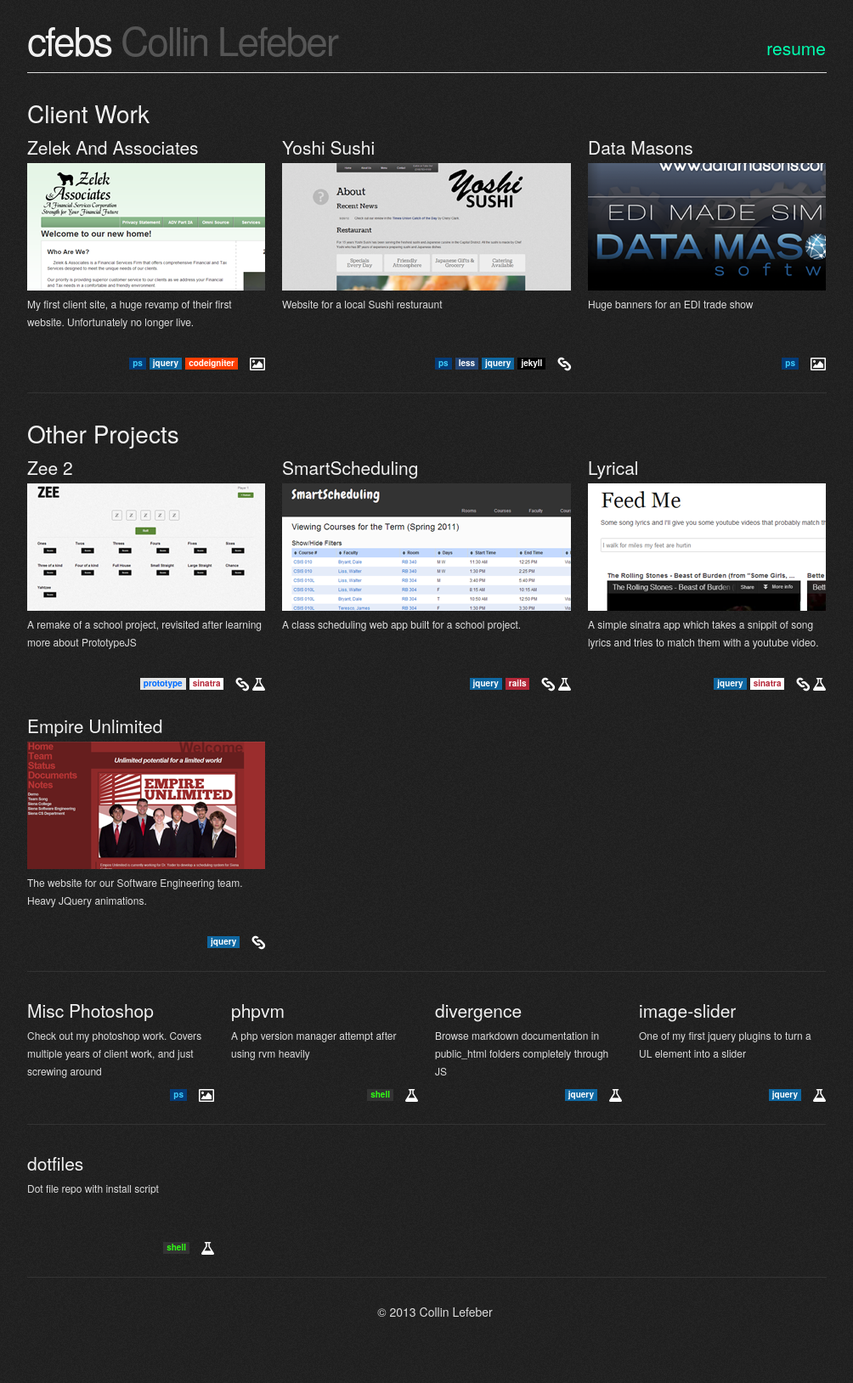
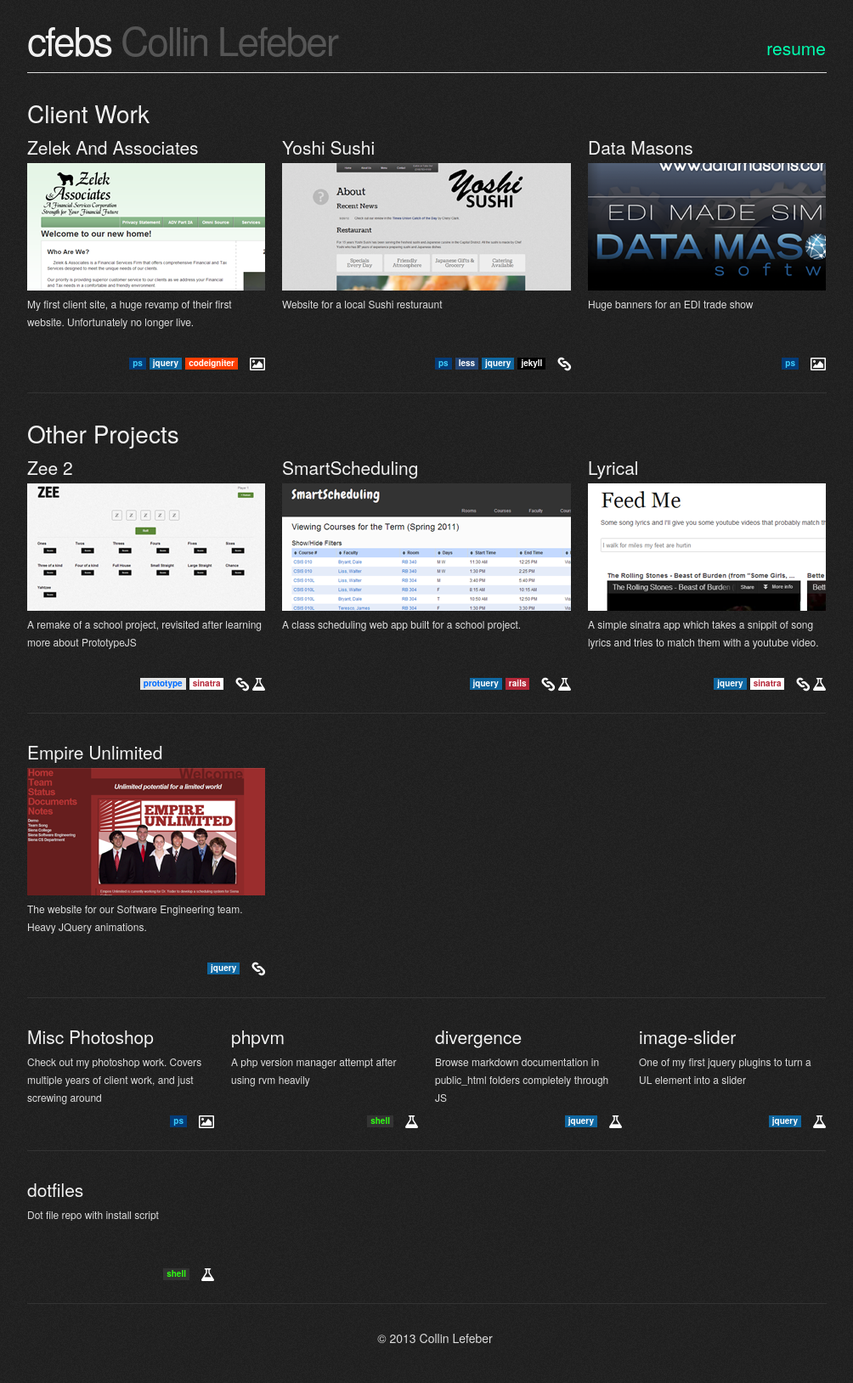
Before and after one commit to cfebs/cfebs.github.com, a Jekyll site: the page built from index.html, in a window 1280 px wide. Shown: the whole page at 85% size, without its empty margins (128-1132 px from the left). Built offline with Jekyll 4.4.1, drawn with Linux system fonts in a browser that asks for light colours; nearby versions of some CDN libraries; before the commit the page ends 1597 px from its top, so only the background shows below that.

Commit message:
missing separator

```diff
--- a/index.html
+++ b/index.html
@@ -97,6 +97,7 @@
             <input type="hidden" class="tech" data-tech="sinatra, jquery" />
         </div>
     </div>
+    <hr class="sep">
     <div class="row">
         <div class="five columns alpha">
             <h4>Empire Unlimited</h4>
@@ -110,7 +111,6 @@
             <input type="hidden" class="tech" data-tech="jquery" />
         </div>
     </div>
-
     <hr class="sep">
     <div class="row">
         <div class="four columns alpha">
```
